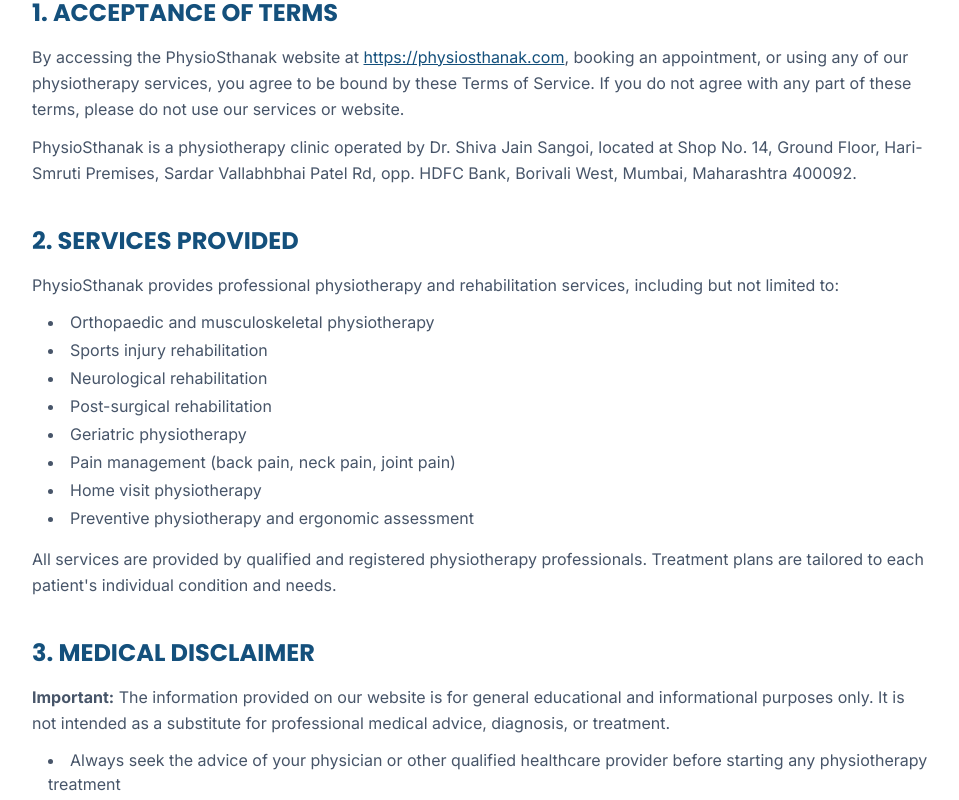
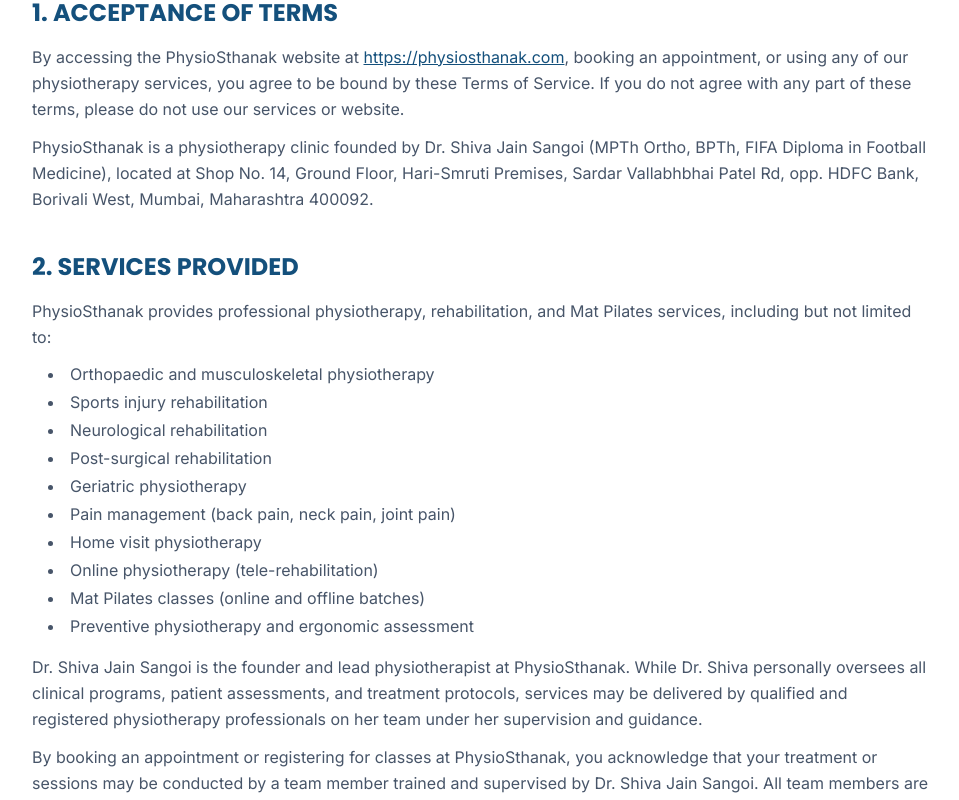
Before and after one commit to KaranSangoi/physiosthanak, a Next.js app: page /terms in a window 1280 px wide. Shown: the part 440-1240 px from the top of the page, without its empty margins (160-1119 px from the left). Built offline with nearby package versions, Linux system fonts and the light colour scheme.

Commit message:
fix: Add founder role and team clause to Terms of Service

```diff
--- a/src/app/terms/page.tsx
+++ b/src/app/terms/page.tsx
@@ -58,8 +58,8 @@
                 part of these terms, please do not use our services or website.
               </p>
               <p className="text-text-light leading-relaxed">
-                PhysioSthanak is a physiotherapy clinic operated by{' '}
-                {siteConfig.doctorName}, located at {siteConfig.address}.
+                PhysioSthanak is a physiotherapy clinic founded by{' '}
+                {siteConfig.doctorName} (MPTh Ortho, BPTh, FIFA Diploma in Football Medicine), located at {siteConfig.address}.
               </p>
             </div>
 
@@ -69,8 +69,8 @@
                 2. Services Provided
               </h2>
               <p className="text-text-light leading-relaxed mb-3">
-                PhysioSthanak provides professional physiotherapy and rehabilitation
-                services, including but not limited to:
+                PhysioSthanak provides professional physiotherapy, rehabilitation,
+                and Mat Pilates services, including but not limited to:
               </p>
               <ul className="list-disc list-inside text-text-light space-y-1 mb-4 ml-4">
                 <li>Orthopaedic and musculoskeletal physiotherapy</li>
@@ -80,12 +80,22 @@
                 <li>Geriatric physiotherapy</li>
                 <li>Pain management (back pain, neck pain, joint pain)</li>
                 <li>Home visit physiotherapy</li>
+                <li>Online physiotherapy (tele-rehabilitation)</li>
+                <li>Mat Pilates classes (online and offline batches)</li>
                 <li>Preventive physiotherapy and ergonomic assessment</li>
               </ul>
+              <p className="text-text-light leading-relaxed mb-3">
+                {siteConfig.doctorName} is the founder and lead physiotherapist at PhysioSthanak.
+                While Dr. Shiva personally oversees all clinical programs, patient assessments,
+                and treatment protocols, services may be delivered by qualified and registered
+                physiotherapy professionals on her team under her supervision and guidance.
+              </p>
               <p className="text-text-light leading-relaxed">
-                All services are provided by qualified and registered physiotherapy
-                professionals. Treatment plans are tailored to each patient&apos;s
-                individual condition and needs.
+                By booking an appointment or registering for classes at PhysioSthanak, you
+                acknowledge that your treatment or sessions may be conducted by a team member
+                trained and supervised by {siteConfig.doctorName}. All team members are
+                qualified physiotherapy professionals. Treatment plans are tailored to each
+                patient&apos;s individual condition and needs.
               </p>
             </div>
 
```
